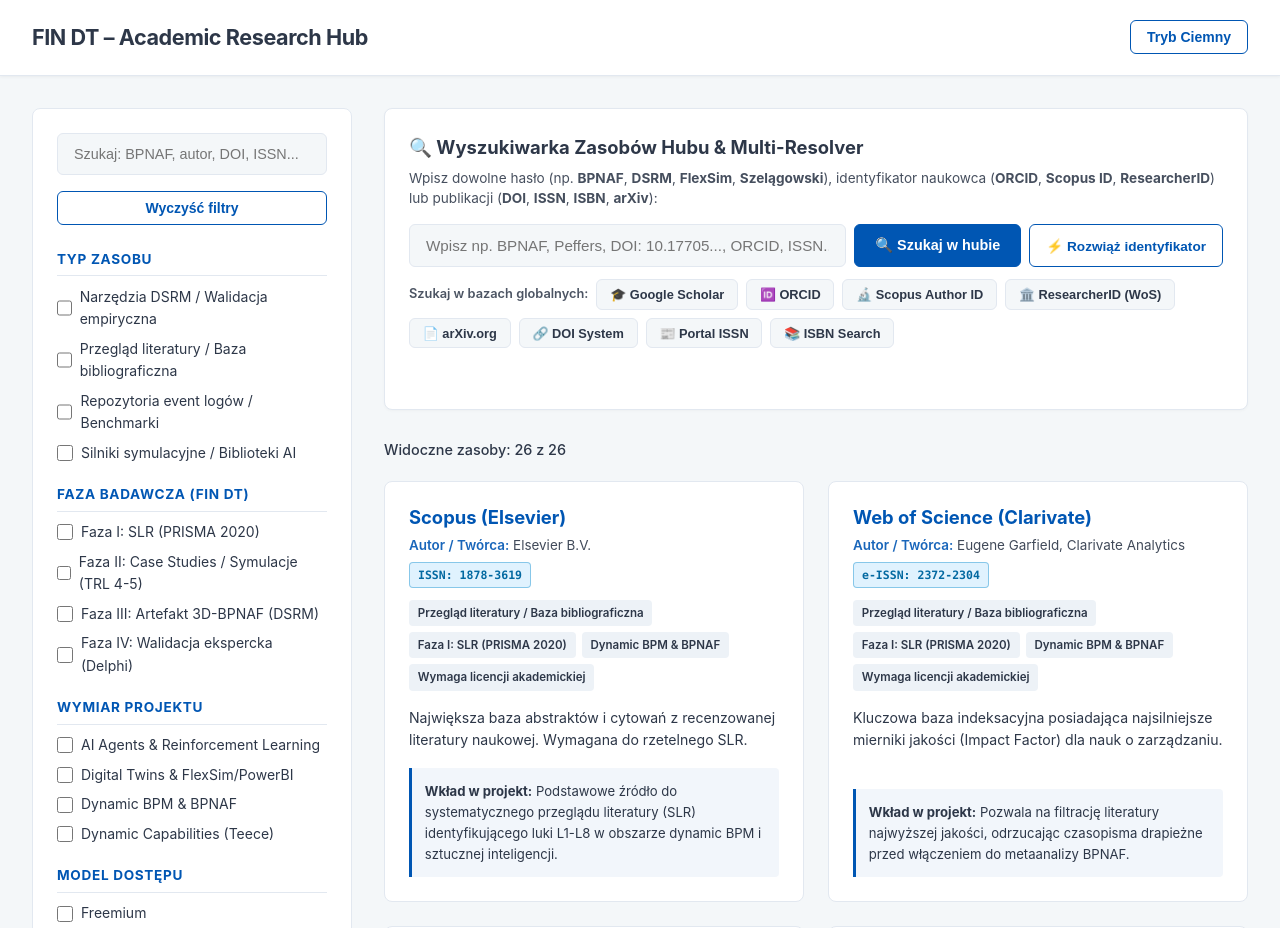
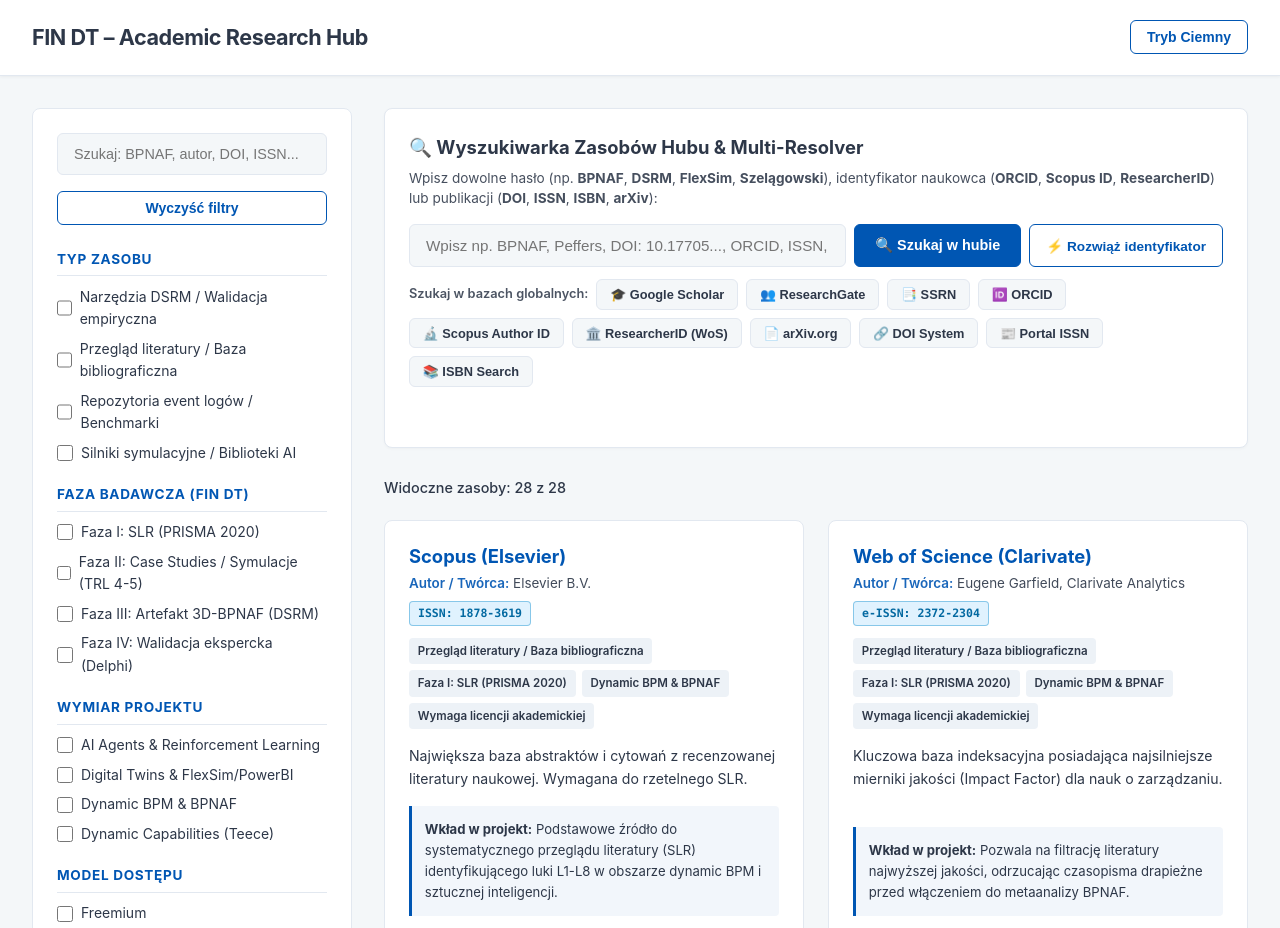
Before and after one commit to BartoszRadziszewski/FINDT, a plain HTML site: page index.html in a window 1280 px wide. Shown: the top 928 px of the page. Drawn offline with Linux system fonts and the light colour scheme.

Commit message:
Add ResearchGate and SSRN integration to database, resolver, badges, and documentation

```diff
--- a/index.html
+++ b/index.html
@@ -210,6 +210,8 @@
             border-color: var(--primary-color);
         }
         .engine-btn.btn-scholar:hover { color: #1a73e8; border-color: #4285f4; }
+        .engine-btn.btn-rg:hover { color: #00cc99; border-color: #00cc99; }
+        .engine-btn.btn-ssrn:hover { color: #003366; border-color: #003366; }
         .engine-btn.btn-arxiv:hover { color: #b31b1b; border-color: #b31b1b; }
         .engine-btn.btn-orcid:hover { color: #5a8a00; border-color: #a6ce39; }
         .engine-btn.btn-scopus:hover { color: #e65100; border-color: #ff9800; }
@@ -217,6 +219,7 @@
         .engine-btn.btn-doi:hover { color: #ea580c; border-color: #f58220; }
         .engine-btn.btn-issn:hover { color: #0284c7; border-color: #0284c7; }
         .engine-btn.btn-isbn:hover { color: #7c3aed; border-color: #8b5cf6; }
+        [data-theme="dark"] .engine-btn.btn-ssrn:hover { color: #60a5fa; border-color: #3b82f6; }
 
         .engine-btn.btn-smart {
             background-color: var(--primary-color);
@@ -325,6 +328,7 @@
             text-decoration: underline;
         }
         .id-badge.badge-scholar { border-color: rgba(66, 133, 244, 0.5); color: #1a73e8; }
+        .id-badge.badge-rg { border-color: rgba(0, 204, 153, 0.5); color: #008a66; }
         .id-badge.badge-doi { border-color: rgba(245, 130, 32, 0.4); }
         .id-badge.badge-issn { border-color: rgba(2, 132, 199, 0.4); }
         .id-badge.badge-isbn { border-color: rgba(139, 92, 246, 0.4); }
@@ -333,6 +337,7 @@
         .id-badge.badge-wos { border-color: rgba(123, 31, 162, 0.5); color: #7e22ce; }
         .id-badge.badge-arxiv { border-color: rgba(179, 27, 27, 0.4); }
         [data-theme="dark"] .id-badge.badge-scholar { color: #60a5fa; }
+        [data-theme="dark"] .id-badge.badge-rg { color: #34d399; }
         [data-theme="dark"] .id-badge.badge-scopus { color: #fb923c; }
         [data-theme="dark"] .id-badge.badge-wos { color: #c084fc; }
 
@@ -398,7 +403,7 @@
 
                 <div class="search-action-group">
                     <div class="academic-input-wrapper">
-                        <input type="text" id="academicLookupInput" class="academic-input" placeholder="Wpisz np. BPNAF, Peffers, DOI: 10.17705..., ORCID, ISSN..." aria-label="Wyszukiwarka zasobów i identyfikatorów">
+                        <input type="text" id="academicLookupInput" class="academic-input" placeholder="Wpisz np. BPNAF, Peffers, DOI: 10.17705..., ORCID, ISSN, SSRN..." aria-label="Wyszukiwarka zasobów i identyfikatorów">
                         <button type="button" class="engine-btn btn-smart" onclick="triggerHubSearch()" title="Filtruj bazę zasobów hubu">🔍 Szukaj w hubie</button>
                         <button type="button" class="engine-btn btn-resolver" onclick="resolveAcademicQuery('auto')" title="Automatyczne rozpoznanie i rozwiązanie identyfikatora">⚡ Rozwiąż identyfikator</button>
                     </div>
@@ -406,6 +411,8 @@
                     <div class="engine-buttons">
                         <span style="font-size: 0.8rem; font-weight: 600; opacity: 0.85;">Szukaj w bazach globalnych:</span>
                         <button type="button" class="engine-btn btn-scholar" onclick="resolveAcademicQuery('scholar')" title="Otwórz wyszukiwanie w Google Scholar">🎓 Google Scholar</button>
+                        <button type="button" class="engine-btn btn-rg" onclick="resolveAcademicQuery('rg')" title="Wyszukiwarka publikacji i badaczy w ResearchGate">👥 ResearchGate</button>
+                        <button type="button" class="engine-btn btn-ssrn" onclick="resolveAcademicQuery('ssrn')" title="Preprinty i working papers w SSRN (Social Science Research Network)">📑 SSRN</button>
                         <button type="button" class="engine-btn btn-orcid" onclick="resolveAcademicQuery('orcid')" title="Szukaj profilu w ORCID">🆔 ORCID</button>
                         <button type="button" class="engine-btn btn-scopus" onclick="resolveAcademicQuery('scopus')" title="Szukaj profilu w Elsevier Scopus">🔬 Scopus Author ID</button>
                         <button type="button" class="engine-btn btn-wos" onclick="resolveAcademicQuery('wos')" title="Szukaj w Web of Science / ResearcherID">🏛️ ResearcherID (WoS)</button>
@@ -453,7 +460,8 @@
                     orcid: "0000-0002-3860-2975, 0000-0002-0955-6940",
                     scopusAuthorId: "57193739775, 55353163300",
                     researcherId: "AAH-4279-2021, A-3804-2008",
-                    scholarId: "Y992cM4AAAAJ, aSZZ5xYAAAAJ"
+                    scholarId: "Y992cM4AAAAJ, aSZZ5xYAAAAJ",
+                    researchGate: "Marek_Szelagowski, Wil_Van_Der_Aalst"
                 },
                 resourceType: "Przegląd literatury / Baza bibliograficzna", researchPhase: "Faza I: SLR (PRISMA 2020)", dimension: "Dynamic BPM & BPNAF", accessModel: "Wymaga licencji akademickiej",
                 desc: "Wiodące czasopismo publikujące badania nad BPM, procesami dynamicznymi i modelowaniem.",
@@ -478,7 +486,7 @@
             {
                 id: 6, title: "Rayyan", url: "https://www.rayyan.ai/",
                 authors: "Mourad Ouzzani, Hossam Hammady, Zbys Fedorowicz, Ahmed Elmagarmid",
-                identifiers: { doi: "10.1093/nar/gkw365", orcid: "0000-0002-9860-1926", scopusAuthorId: "6603504353" },
+                identifiers: { doi: "10.1093/nar/gkw365", orcid: "0000-0002-9860-1926", scopusAuthorId: "6603504353", researchGate: "Mourad_Ouzzani" },
                 resourceType: "Narzędzia DSRM / Walidacja empiryczna", researchPhase: "Faza I: SLR (PRISMA 2020)", dimension: "Dynamic BPM & BPNAF", accessModel: "Freemium",
                 desc: "Narzędzie internetowe wspierające badaczy w szybkim screeningu tytułów i abstraktów przy przeglądach systematycznych.",
                 academicValue: "Usprawnia selekcję artykułów zgodnie z wymogami metodyki PRISMA, dokumentując proces odrzucania abstraktów do załącznika rozprawy."
@@ -491,7 +499,8 @@
                     orcid: "0000-0001-8448-4521, 0000-0001-8249-1752",
                     scopusAuthorId: "23483984900, 14028448300",
                     researcherId: "A-1717-2011",
-                    scholarId: "y2L2jI8AAAAJ, 81oQ4dAAAAAJ"
+                    scholarId: "y2L2jI8AAAAJ, 81oQ4dAAAAAJ",
+                    researchGate: "Nees_Van_Eck, Ludo_Waltman"
                 },
                 resourceType: "Narzędzia DSRM / Walidacja empiryczna", researchPhase: "Faza I: SLR (PRISMA 2020)", dimension: "Dynamic BPM & BPNAF", accessModel: "Open Source",
                 desc: "Oprogramowanie do konstruowania i wizualizacji sieci bibliometrycznych (cytowania, współwystępowanie słów kluczowych).",
@@ -545,7 +554,8 @@
                     arxiv: "1905.06169",
                     orcid: "0000-0002-0955-6940, 0000-0002-3860-2975",
                     scopusAuthorId: "55353163300, 57193739775",
-                    scholarId: "aSZZ5xYAAAAJ, Y992cM4AAAAJ"
+                    scholarId: "aSZZ5xYAAAAJ, Y992cM4AAAAJ",
+                    researchGate: "Wil_Van_Der_Aalst, Marek_Szelagowski"
                 },
                 resourceType: "Silniki symulacyjne / Biblioteki AI", researchPhase: "Faza III: Artefakt 3D-BPNAF (DSRM)", dimension: "Dynamic BPM & BPNAF", accessModel: "Open Source",
                 desc: "Biblioteka w języku Python do Process Miningu stworzona przez Fraunhofer FIT.",
@@ -560,7 +570,8 @@
                     orcid: "0000-0002-0955-6940",
                     scopusAuthorId: "55353163300",
                     researcherId: "A-3804-2008",
-                    scholarId: "aSZZ5xYAAAAJ"
+                    scholarId: "aSZZ5xYAAAAJ",
+                    researchGate: "Wil_Van_Der_Aalst"
                 },
                 resourceType: "Silniki symulacyjne / Biblioteki AI", researchPhase: "Faza III: Artefakt 3D-BPNAF (DSRM)", dimension: "Dynamic BPM & BPNAF", accessModel: "Open Source",
                 desc: "Akademicki złoty standard w dziedzinie Process Mining; otwarta platforma analityczna.",
@@ -573,7 +584,8 @@
                     doi: "10.4121/uuid:3926db30-f712-4394-aebc-75976070e91f",
                     orcid: "0000-0002-0955-6940",
                     scopusAuthorId: "55353163300",
-                    scholarId: "aSZZ5xYAAAAJ"
+                    scholarId: "aSZZ5xYAAAAJ",
+                    researchGate: "Wil_Van_Der_Aalst"
                 },
                 resourceType: "Repozytoria event logów / Benchmarki", researchPhase: "Faza II: Case Studies / Symulacje (TRL 4-5)", dimension: "Dynamic BPM & BPNAF", accessModel: "Open Access",
                 desc: "Repozytorium otwartych danych zawierające empiryczne logi zdarzeń z corocznych zawodów BPI (Business Process Intelligence).",
@@ -604,7 +616,8 @@
                     orcid: "0000-0002-8692-0691",
                     scopusAuthorId: "7004452140",
                     researcherId: "B-5291-2013",
-                    scholarId: "oV73EecAAAAJ"
+                    scholarId: "oV73EecAAAAJ",
+                    researchGate: "Ken_Peffers"
                 },
                 resourceType: "Narzędzia DSRM / Walidacja empiryczna", researchPhase: "Faza III: Artefakt 3D-BPNAF (DSRM)", dimension: "Dynamic BPM & BPNAF", accessModel: "Open Access",
                 desc: "Oryginalna publikacja Peffers et al. (2007) definiująca metodykę DSRM w systemach informatycznych.",
@@ -651,7 +664,8 @@
                     orcid: "0000-0002-5367-1763",
                     scopusAuthorId: "7202410313",
                     researcherId: "H-3129-2011",
-                    scholarId: "FmR7L1IAAAAJ"
+                    scholarId: "FmR7L1IAAAAJ",
+                    researchGate: "David_Teece"
                 },
                 resourceType: "Narzędzia DSRM / Walidacja empiryczna", researchPhase: "Faza I: SLR (PRISMA 2020)", dimension: "Dynamic Capabilities (Teece)", accessModel: "Freemium",
                 desc: "Narzędzie mapujące publikacje na osi czasu z zaawansowaną analizą cytowań wstecznych i w przód.",
@@ -680,6 +694,22 @@
                 resourceType: "Przegląd literatury / Baza bibliograficzna", researchPhase: "Faza I: SLR (PRISMA 2020)", dimension: "Dynamic BPM & BPNAF", accessModel: "Open Access",
                 desc: "Wiodąca globalna, otwarta wyszukiwarka literatury naukowej, artykułów recenzowanych, dysertacji doktorskich, książek i cytowań.",
                 academicValue: "Umożliwia pełnotekstową analizę cytowań w przód/wstecz, śledzenie h-indeksu autorów oraz identyfikację publikacji w repozytoriach instytucjonalnych i szarej literaturze."
+            },
+            {
+                id: 27, title: "ResearchGate", url: "https://www.researchgate.net",
+                authors: "Ijad Madisch, Horst Fickenscher, Sören Hofmayer",
+                identifiers: { org: "ResearchGate GmbH", url: "https://www.researchgate.net" },
+                resourceType: "Przegląd literatury / Baza bibliograficzna", researchPhase: "Faza I: SLR (PRISMA 2020)", dimension: "Dynamic BPM & BPNAF", accessModel: "Freemium",
+                desc: "Największa akademicka sieć społecznościowa i otwarte repozytorium prac naukowych umożliwiające bezpośredni kontakt z autorami.",
+                academicValue: "Kluczowe źródło do pozyskiwania pełnych tekstów publikacji (author full-text requests) niedostępnych w Open Access, śledzenia projektów badawczych i wskaźników Research Interest."
+            },
+            {
+                id: 28, title: "Social Science Research Network (SSRN)", url: "https://papers.ssrn.com",
+                authors: "Michael Jensen, Wayne Marr (Elsevier B.V.)",
+                identifiers: { org: "Elsevier / SSRN", url: "https://papers.ssrn.com" },
+                resourceType: "Przegląd literatury / Baza bibliograficzna", researchPhase: "Faza I: SLR (PRISMA 2020)", dimension: "Dynamic BPM & BPNAF", accessModel: "Open Access",
+                desc: "Wiodące światowe repozytorium preprintów i working papers z zakresu nauk o zarządzaniu, finansów, controllingu, ekonomii i systemów informacyjnych.",
+                academicValue: "Podstawowa baza do identyfikacji najnowszych trendów i luk badawczych (L1-L8) w obszarach FIN, FINC i BPM przed formalnym cyklem wydawniczym w czasopismach."
             }
         ];
 
@@ -738,7 +768,6 @@
                 activeFilters[cb.dataset.category].push(cb.value);
             });
 
-            // Pobieramy aktualne zapytanie z bocznego lub górnego pola
             const query = (document.getElementById('searchInput').value || document.getElementById('academicLookupInput').value).trim().toLowerCase();
             const queryTokens = query ? query.split(/\s+/).filter(t => t.length > 0) : [];
 
@@ -799,6 +828,12 @@
                         const sids = item.identifiers.scholarId.split(',').map(s => s.trim());
                         sids.forEach(sid => {
                             badges.push(`<a class="id-badge badge-scholar" href="https://scholar.google.com/citations?user=${sid}" target="_blank" rel="noopener noreferrer" title="Profil cytowań w Google Scholar Citations">Google Scholar: ${sid}</a>`);
+                        });
+                    }
+                    if (item.identifiers.researchGate) {
+                        const rgs = item.identifiers.researchGate.split(',').map(s => s.trim());
+                        rgs.forEach(rg => {
+                            badges.push(`<a class="id-badge badge-rg" href="https://www.researchgate.net/profile/${rg}" target="_blank" rel="noopener noreferrer" title="Profil badacza w ResearchGate">ResearchGate: ${rg}</a>`);
                         });
                     }
                     if (item.identifiers.doi) {
@@ -868,13 +903,11 @@
         searchInput.addEventListener('input', () => onSearchInput(searchInput));
         academicLookupInput.addEventListener('input', () => onSearchInput(academicLookupInput));
 
-        // Główna funkcja wyszukiwania w hubie (kliknięcie lub Enter)
         function triggerHubSearch() {
             onSearchInput(academicLookupInput);
             document.getElementById('cardsContainer').scrollIntoView({ behavior: 'smooth', block: 'start' });
         }
 
-        // Enter w górnym polu filtruje repozytorium (NIE przenosi na zewnątrz!)
         academicLookupInput.addEventListener('keydown', (e) => {
             if (e.key === 'Enter') {
                 e.preventDefault();
@@ -900,12 +933,13 @@
                                     .replace(/^(arxiv:)/i, '')
                                     .replace(/^(https?:\/\/www\.scopus\.com\/authid\/detail\.uri\?authorId=)/i, '')
                                     .replace(/^(https?:\/\/scholar\.google\.com\/citations\?user=)/i, '')
+                                    .replace(/^(https?:\/\/www\.researchgate\.net\/profile\/)/i, '')
+                                    .replace(/^(https?:\/\/papers\.ssrn\.com\/sol3\/papers\.cfm\?abstract_id=)/i, '')
                                     .trim();
 
             let targetUrl = '';
             let detectedType = '';
 
-            // 'auto' jest uruchamiane TYLKO przez przycisk "⚡ Rozwiąż identyfikator"
             if (engine === 'auto') {
                 if (/^user=([A-Za-z0-9_-]+)$/i.test(cleanQuery)) {
                     const userId = cleanQuery.match(/^user=([A-Za-z0-9_-]+)$/i)[1];
@@ -943,9 +977,8 @@
                     detectedType = `Numer książki/monografii ISBN (${cleanIsbn}) → Otwieranie w rejestrze ISBN`;
                 }
                 else {
-                    // Wpisano zwykły tekst/frazę (np. "BPNAF"): FILTRUJEMY HUB, NIE WYRZUCAJ NA ZEWNĄTRZ!
                     triggerHubSearch();
-                    feedback.textContent = `Wykryto hasło „${query}”. Przefiltrowano zasoby w hubie. Aby przeszukać zewnętrzną bazę, kliknij poniższy przycisk (np. Google Scholar lub arXiv).`;
+                    feedback.textContent = `Wykryto hasło „${query}”. Przefiltrowano zasoby w hubie. Aby przeszukać zewnętrzną bazę, kliknij poniższy przycisk (np. Google Scholar, ResearchGate, SSRN lub arXiv).`;
                     feedback.style.color = 'var(--primary-color)';
                     return;
                 }
@@ -957,6 +990,22 @@
                 } else {
                     targetUrl = `https://scholar.google.com/scholar?q=${encodeURIComponent(query)}`;
                     detectedType = `Wyszukiwanie w Google Scholar dla: "${query}"`;
+                }
+            } else if (engine === 'rg') {
+                if (/^[A-Za-z0-9_-]+_[A-Za-z0-9_-]+$/i.test(cleanQuery)) {
+                    targetUrl = `https://www.researchgate.net/profile/${cleanQuery}`;
+                    detectedType = `Profil badacza w ResearchGate: ${cleanQuery}`;
+                } else {
+                    targetUrl = `https://www.researchgate.net/search/publication?q=${encodeURIComponent(query)}`;
+                    detectedType = `Wyszukiwanie publikacji w ResearchGate dla: "${query}"`;
+                }
+            } else if (engine === 'ssrn') {
+                if (/^\d{6,8}$/.test(cleanQuery)) {
+                    targetUrl = `https://papers.ssrn.com/sol3/papers.cfm?abstract_id=${cleanQuery}`;
+                    detectedType = `Preprint SSRN abstract ID: ${cleanQuery}`;
+                } else {
+                    targetUrl = `https://papers.ssrn.com/sol3/results.cfm?txtKey_Words=${encodeURIComponent(query)}`;
+                    detectedType = `Wyszukiwanie working papers w SSRN dla: "${query}"`;
                 }
             } else if (engine === 'orcid') {
                 if (/^0000-000[1-3]-\d{4}-\d{3}[\dX]$/i.test(cleanQuery)) {
@@ -1022,7 +1071,6 @@
             }
         }
 
-        // Resetowanie filtrów
         document.getElementById('clearFilters').addEventListener('click', () => {
             document.querySelectorAll('#filtersContainer input[type="checkbox"]').forEach(cb => cb.checked = false);
             searchInput.value = '';
@@ -1031,7 +1079,6 @@
             renderCards();
         });
 
-        // Obsługa motywu
         const themeToggle = document.getElementById('themeToggle');
 
         function applyTheme(theme) {
@@ -1054,7 +1101,6 @@
             applyTheme(isDark ? 'light' : 'dark');
         });
 
-        // Inicjalizacja
         renderFilters();
         renderCards();
     </script>
```
Also changed, not shown: 1 other file.
